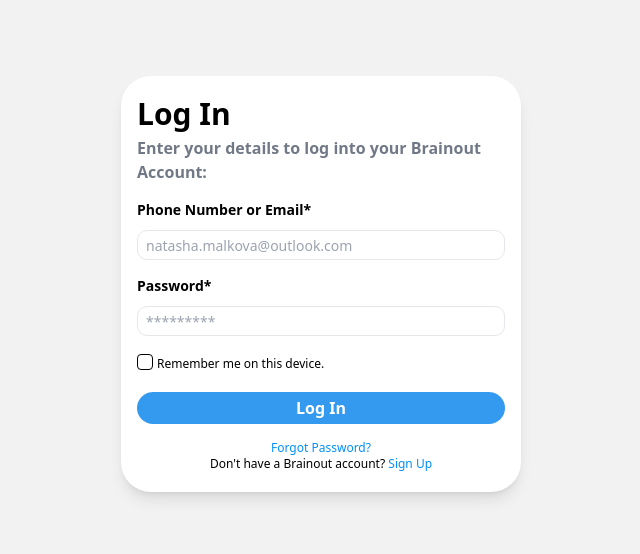
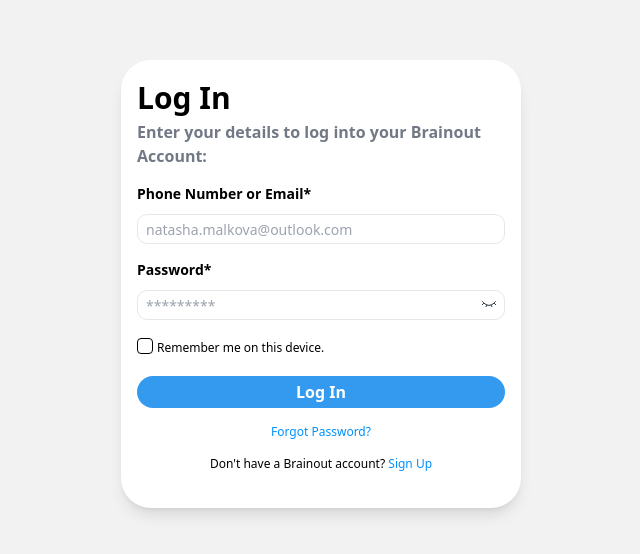
Before and after one commit to devilkiller-ag/AskItOut, a React (Create React App) app: page / in a window 1280 px wide. Shown: the part 116-670 px from the top of the page, without its empty margins (319-959 px from the left). Built offline with nearby package versions, Linux system fonts and the light colour scheme.

Commit message:
added show/hide password functionality and initial code for signup page

```diff
--- a/src/App.js
+++ b/src/App.js
@@ -1,14 +1,8 @@
-// import Login1 from './Components/Login1';
-import Login2 from './Components/Login2';
-import Login3 from './Components/Login3';
 import Login from './Components/Login';
 
 function App() {
   return (
     <>
-      {/* <Login1/> */}
-      {/* <Login2/> */}
-      {/* <Login3 /> */}
       <Login />
     </>
   );
--- a/src/Components/Login.jsx
+++ b/src/Components/Login.jsx
@@ -1,7 +1,13 @@
-import React from 'react';
-import check from '../Assets/Icons/check.svg'
+import React, {useState} from 'react';
 
-export default function login() {
+export default function Login() {
+
+  const [showPassword, setShowPassword] = useState(false);
+
+  const toggleShowPassword = () => {
+    setShowPassword(!showPassword);
+  }
+
   return (
     <div className='w-full h-screen flex justify-center items-center bg-[#f2f2f2]'>
       <div className='flex flex-col justify-center items-center px-4 py-5 rounded-[30px] max-w-[300px] sm:max-w-[400px] max-h-[600px] bg-white shadow-lg'>
@@ -12,9 +18,26 @@ export default function login() {
                 <label className='text-sm font-semibold mb-2.5'>Phone Number or Email*</label>
                 <input className='border p-2 rounded-[10px] text-sm font-light h-[30px]' type="text" placeholder='natasha.malkova@outlook.com' />
             </div>
-            <div className='flex flex-col mb-4'>
+            <div className='flex flex-col mb-4 relative'>
                 <label className='text-sm font-semibold mb-2.5'>Password*</label>
-                <input className='border p-2 rounded-[10px] text-sm font-light h-[30px]' type="password" placeholder='*********' />
+                <input className='border p-2 rounded-[10px] text-sm font-light h-[30px]' type={(showPassword === false) ? "password" : "text"} placeholder='*********' />
+                <div className='absolute right-2 top-10 cursor-pointer'>
+                {
+                  (showPassword === false) ?
+                    <svg width="16" height="8" viewBox="0 0 16 8" fill="none" xmlns="http://www.w3.org/2000/svg" onClick={toggleShowPassword}>
+                      <path d="M14.6667 1.33334C14.6667 1.33334 12 5.33334 8.00004 5.33334C4.00004 5.33334 1.33337 1.33334 1.33337 1.33334" stroke="#2A353D" stroke-linecap="round"/>
+                      <path d="M10 5L11 6.66667" stroke="#2A353D" stroke-linecap="round" strokeLinejoin="round"/>
+                      <path d="M13.3334 3.33334L14.6667 4.66667" stroke="#2A353D" stroke-linecap="round" strokeLinejoin="round"/>
+                      <path d="M1.33337 4.66667L2.66671 3.33334" stroke="#2A353D" stroke-linecap="round" strokeLinejoin="round"/>
+                      <path d="M6 5L5 6.66667" stroke="#2A353D" stroke-linecap="round" strokeLinejoin="round"/>
+                    </svg>
+                  :
+                  <svg width="16" height="12" viewBox="0 0 16 12" fill="none" xmlns="http://www.w3.org/2000/svg" onClick={toggleShowPassword}>
+                    <path d="M14.3623 5.36333C14.565 5.64754 14.6663 5.78965 14.6663 6C14.6663 6.21036 14.565 6.35247 14.3623 6.63668C13.4516 7.91371 11.1258 10.6667 7.99967 10.6667C4.87353 10.6667 2.54774 7.91371 1.63704 6.63668C1.43435 6.35247 1.33301 6.21036 1.33301 6C1.33301 5.78965 1.43435 5.64754 1.63703 5.36333C2.54774 4.0863 4.87353 1.33334 7.99967 1.33334C11.1258 1.33334 13.4516 4.0863 14.3623 5.36333Z" stroke="#2A353D"/>
+                    <path d="M10 6C10 4.89543 9.10457 4 8 4C6.89543 4 6 4.89543 6 6C6 7.10457 6.89543 8 8 8C9.10457 8 10 7.10457 10 6Z" stroke="#2A353D"/>
+                  </svg>
+                }
+                </div>
             </div>
             <div className='flex items-center'>
                 <label htmlFor="remember-checkbox" className='cursor-pointer relative'>
@@ -27,7 +50,7 @@ export default function login() {
             </div>
             <button className='w-full py-1 bg-[#339AF0] my-4 rounded-full'><span className='text-base font-semibold text-white'>Log In</span></button>
             <p className='text-xs text-center'><a href="/" className='text-[#0090FC] visited:text-[#0090FC]'>Forgot Password?</a></p>
-            <p className='text-xs text-center'>Don't have a Brainout account? <a href="/" className='text-[#0090FC] visited:text-[#0090FC]'>Sign Up</a></p>
+            <p className='text-xs text-center my-4'>Don't have a Brainout account? <a href="/" className='text-[#0090FC] visited:text-[#0090FC]'>Sign Up</a></p>
         </form>
       </div>
     </div>
--- /dev/null
+++ b/src/Components/Signup.jsx
@@ -0,0 +1,9 @@
+import React from 'react';
+
+export default function Signup() {
+  return (
+    <div>
+
+    </div>
+  )
+}
```
